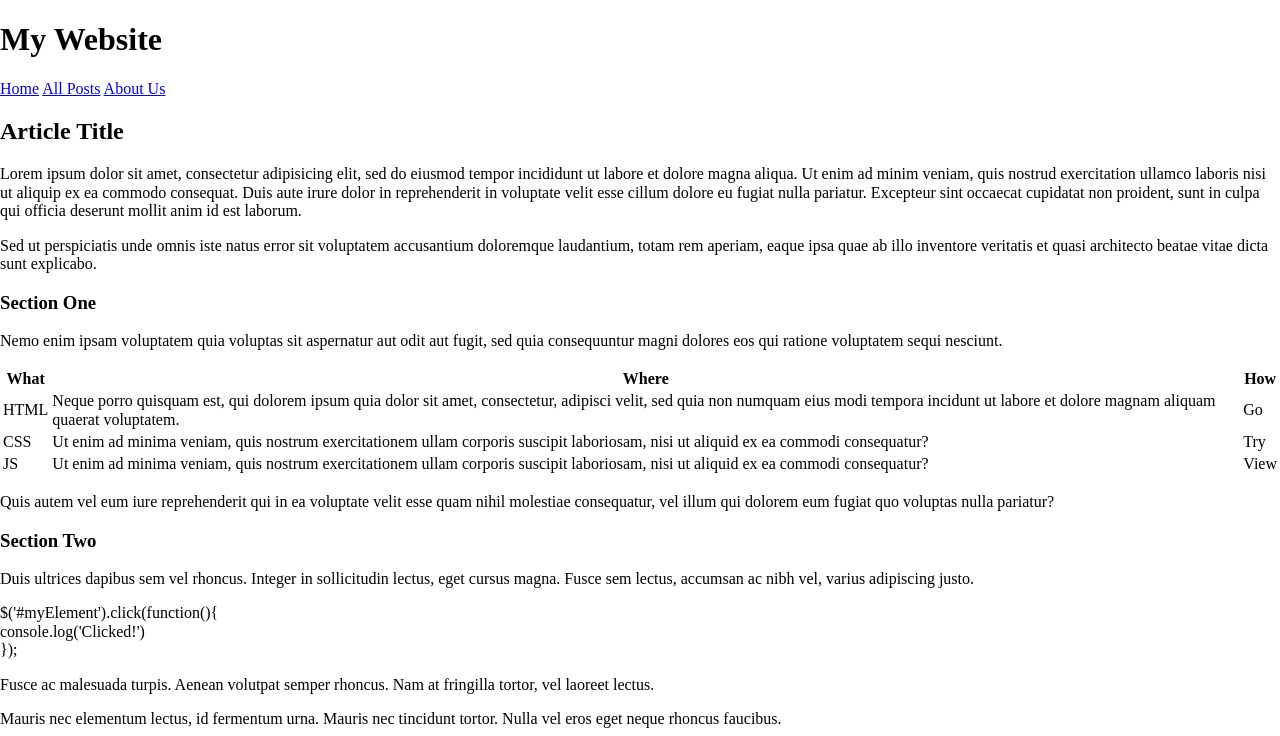
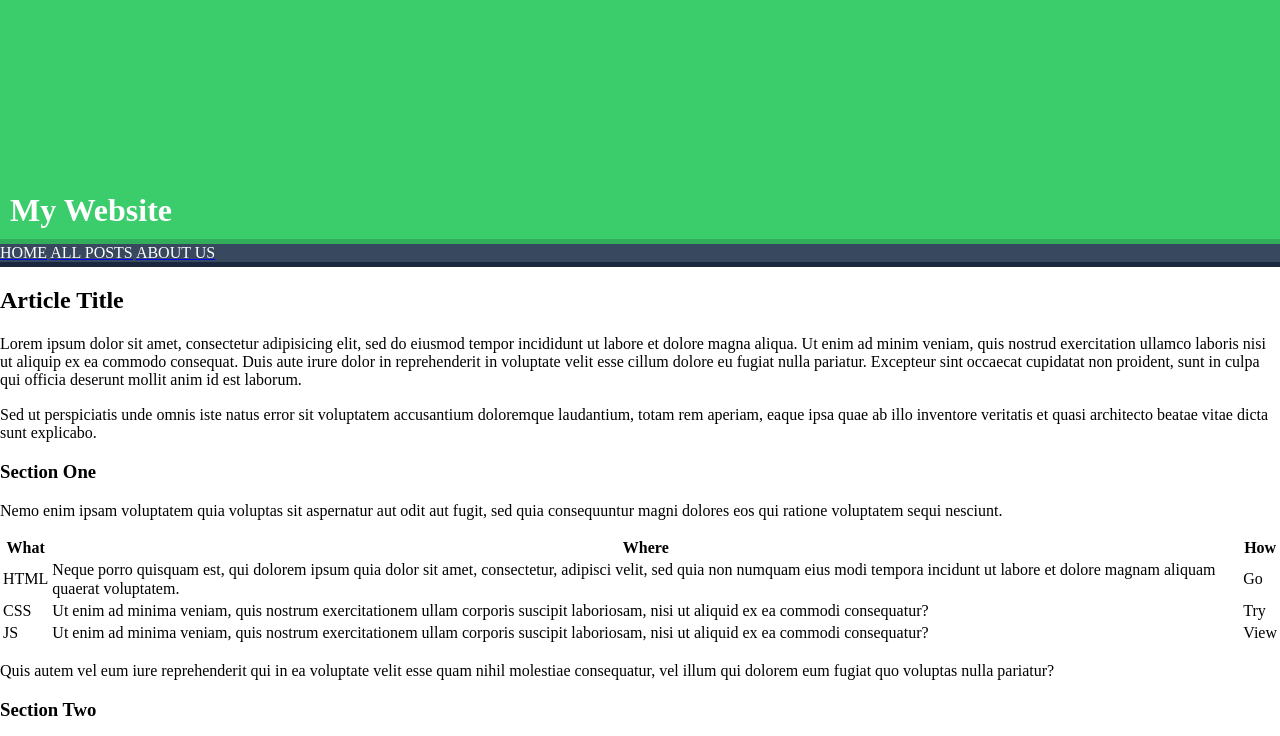
Before and after one commit to djblumenthal/make-it-real, a plain HTML site: page index.html in a window 1280 px wide. Shown: the top 736 px of the page. Drawn offline with nearby package versions, Linux system fonts and the light colour scheme.

Commit message:
html done, css started

```diff
--- a/index.html
+++ b/index.html
@@ -8,12 +8,12 @@
 </head>
 <body>
 	<header>
-		<h1>My Website</h1>
+		<h1 class="page-title">My Website</h1>
 	</header>
-	<nav>
-		<a href="index.html">Home</a>
-		<a href="posts.html">All Posts</a>
-		<a href="about.html">About Us</a>
+	<nav class="topnav">
+		<a href="index.html"><span class="topnav-link">HOME</span></a>
+		<a href="posts.html"><span class="topnav-link">ALL POSTS</span></a>
+		<a href="about.html"><span class="topnav-link">ABOUT US</span></a>
 	</nav>
 	<article>
 		<h2>Article Title</h2>
--- a/main.css
+++ b/main.css
@@ -0,0 +1,21 @@
+header {
+	background-color: rgb(59,204,107);
+	border-bottom: solid;
+	border-width: thick;
+	border-color: rgb(50,173,91);
+	padding: 10px;
+	padding-top: 12em;
+}
+.page-title{
+	color:white;
+	margin:0;
+}
+.topnav{
+	background-color: rgb(55,72,95);
+	border-bottom: solid;
+	border-width: thick;
+	border-color: rgb(25,40,62);
+}
+.topnav-link{
+	color: white;
+}
```
